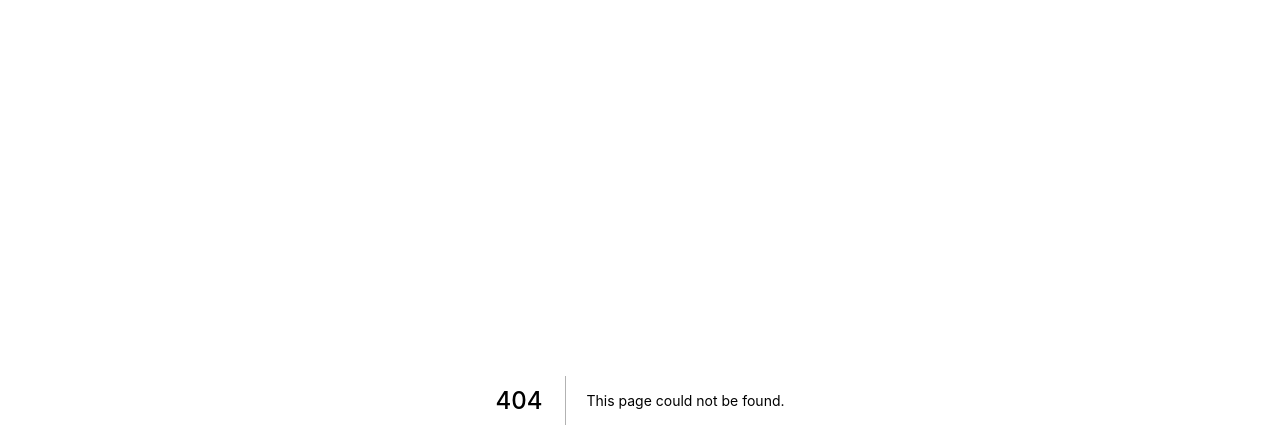
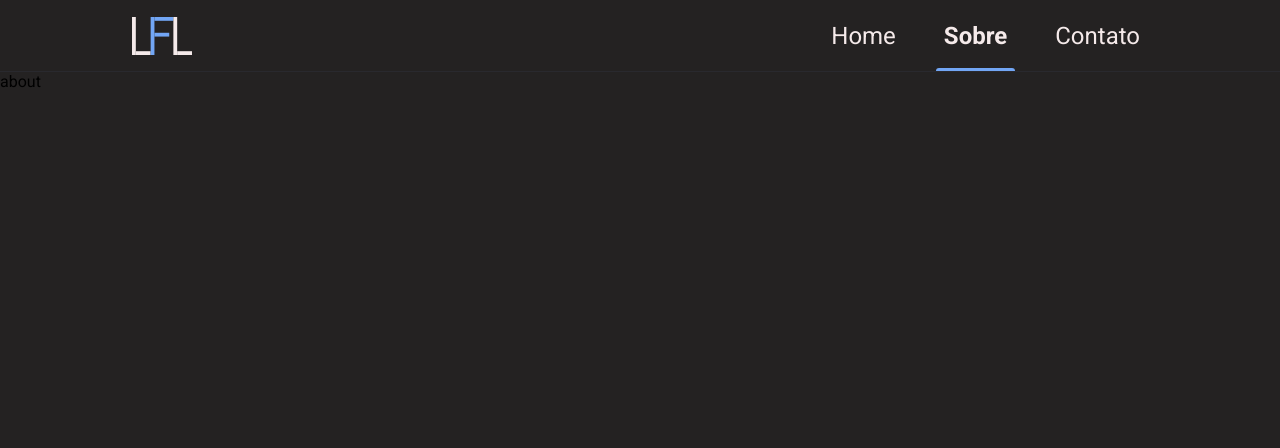
Before and after one commit to leonardolocatti/site, a Next.js app: page /about in a window 1280 px wide. Before the commit this address had no page. Shown: the top 448 px of the page. Built offline with nearby package versions, Linux system fonts and the light colour scheme.

Commit message:
Componente Header

```diff
--- /dev/null
+++ b/src/components/ActiveLink/index.tsx
@@ -0,0 +1,26 @@
+import Link, { LinkProps } from 'next/link';
+import { useRouter } from 'next/router';
+import { ReactElement, cloneElement } from 'react';
+
+interface ActiveLinkProps extends LinkProps {
+  children: ReactElement;
+  activeClassName: string;
+}
+
+export default function ActiveLink({
+  children,
+  activeClassName,
+  ...rest
+}: ActiveLinkProps): JSX.Element {
+  const { asPath } = useRouter();
+
+  const className = asPath === rest.href ? activeClassName : '';
+
+  return (
+    <Link {...rest}>
+      {cloneElement(children, {
+        className,
+      })}
+    </Link>
+  );
+}
--- /dev/null
+++ b/src/components/Header/index.tsx
@@ -0,0 +1,24 @@
+import ActiveLink from '../ActiveLink';
+
+import styles from './styles.module.scss';
+
+export default function Header(): JSX.Element {
+  return (
+    <header className={styles.headerContainer}>
+      <div className={styles.headerContent}>
+        <img src="/images/logo.svg" alt="Logo LFL" />
+        <nav>
+          <ActiveLink href="/" activeClassName={styles.active}>
+            <a>Home</a>
+          </ActiveLink>
+          <ActiveLink href="/about" activeClassName={styles.active}>
+            <a>Sobre</a>
+          </ActiveLink>
+          <ActiveLink href="/contact" activeClassName={styles.active}>
+            <a>Contato</a>
+          </ActiveLink>
+        </nav>
+      </div>
+    </header>
+  );
+}
--- /dev/null
+++ b/src/components/Header/styles.module.scss
@@ -0,0 +1,59 @@
+.headerContainer {
+  height: 4.5rem;
+  border-bottom: 1px solid var(--gray-800);
+}
+
+.headerContent {
+  max-width: 1080px;
+  margin: 0 auto;
+  padding: 0 2rem;
+  height: 4.5rem;
+
+  display: flex;
+  align-items: center;
+  justify-content: space-between;
+
+  img {
+    width: 3.75rem;
+  }
+
+  nav {
+    height: 4.5rem;
+
+    a {
+      position: relative;
+      display: inline-block;
+      padding: 0 0.5rem;
+      height: 4.5rem;
+      line-height: 4.5rem;
+      font-size: 1.5rem;
+      color: var(--white);
+
+      transition: color 0.3s;
+
+      &:hover {
+        color: var(--blue-500);
+      }
+
+      &.active {
+        font-weight: 700;
+
+        &::after {
+          content: '';
+          height: 3px;
+          border-radius: 3px 3px 0 0;
+          width: 100%;
+          position: absolute;
+          bottom: 1px;
+          left: 0;
+          background: var(--blue-500);
+        }
+      }
+
+
+      & + a {
+        margin-left: 2rem;
+      }
+    }
+  }
+}
--- a/src/pages/_app.tsx
+++ b/src/pages/_app.tsx
@@ -1,7 +1,13 @@
 import { AppProps } from 'next/app';
+import Header from '../components/Header';
 
 import '../styles/global.scss';
 
 export default function MyApp({ Component, pageProps }: AppProps): JSX.Element {
-  return <Component {...pageProps} />;
+  return (
+    <>
+      <Header />
+      <Component {...pageProps} />
+    </>
+  );
 }
--- a/src/pages/_document.tsx
+++ b/src/pages/_document.tsx
@@ -7,7 +7,7 @@ export default class MyDocument extends Document {
         <Head>
           <link rel="preconnect" href="https://fonts.gstatic.com" />
           <link
-            href="https://fonts.googleapis.com/css2?family=Roboto&display=swap"
+            href="https://fonts.googleapis.com/css2?family=Roboto:wght@400;700&display=swap"
             rel="stylesheet"
           />
         </Head>
--- /dev/null
+++ b/src/pages/about.tsx
@@ -0,0 +1,3 @@
+export default function About(): JSX.Element {
+  return <>about</>;
+}
--- /dev/null
+++ b/src/pages/contact.tsx
@@ -0,0 +1,3 @@
+export default function Contact(): JSX.Element {
+  return <>contact</>;
+}
--- a/src/styles/global.scss
+++ b/src/styles/global.scss
@@ -1,3 +1,10 @@
+:root {
+  --white: #f5eaea;
+  --blue-500: #72a6f5;
+  --gray-800: #29292e;
+  --gray-900: #242222;
+}
+
 @media (max-width: 1080px) {
   html {
     font-size: 93.75%;
@@ -16,6 +23,10 @@
   box-sizing: border-box;
 }
 
+body {
+  background: var(--gray-900);
+}
+
 body, input, textarea, select, button {
   font: 400 1rem 'Roboto', sans-serif;
 }
```
Also changed, not shown: public/images/logo.svg (added).
